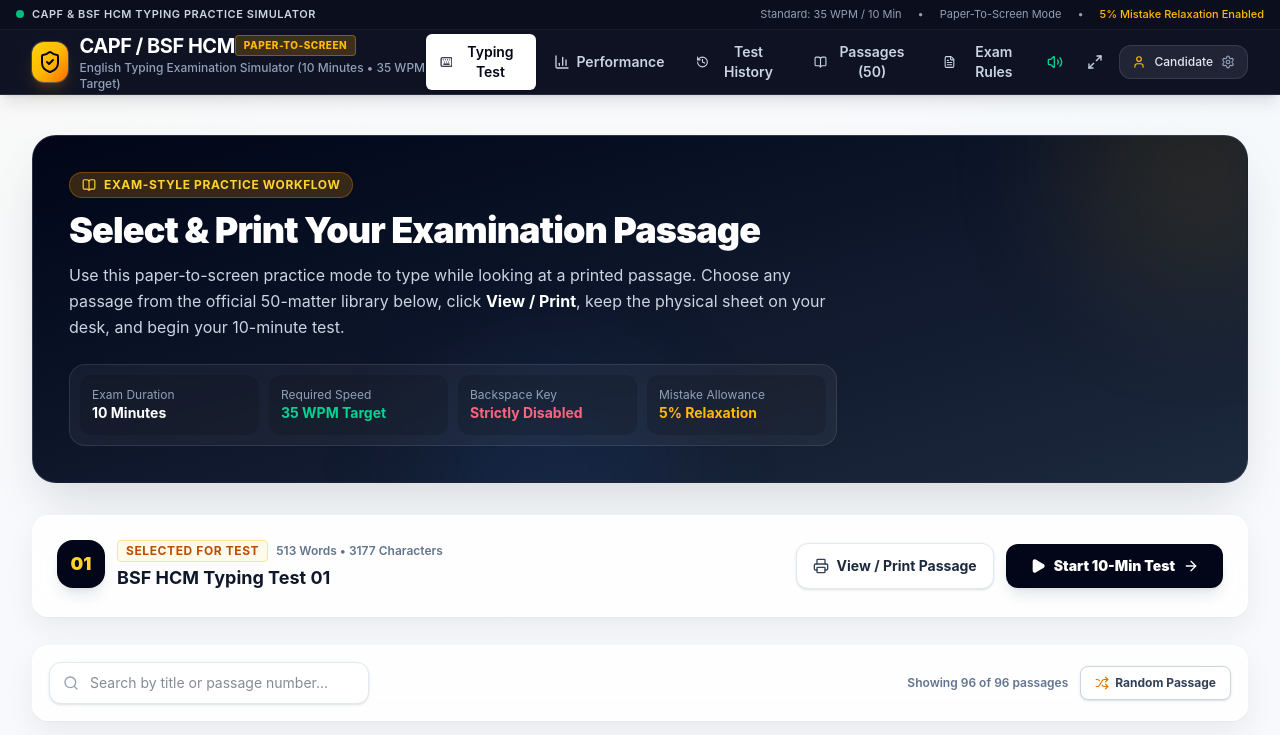
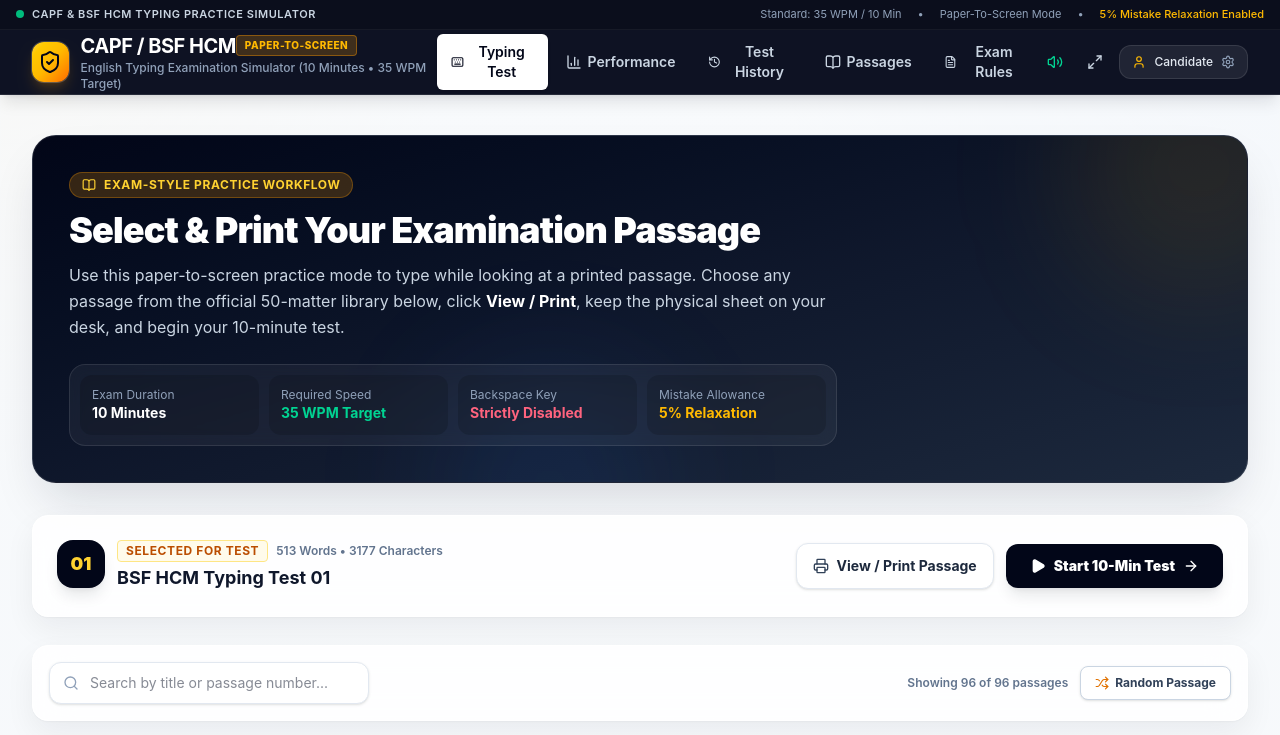
Before and after one commit to Prashantpowar45/bsf-capf-typing-test, a React (Vite) app: page / in a window 1280 px wide. Shown: the top 735 px of the page. Built offline with nearby package versions, Linux system fonts and the light colour scheme.

Commit message:
ui: remove stale hard-coded passage count

```diff
--- a/src/components/Navbar.tsx
+++ b/src/components/Navbar.tsx
@@ -152,7 +152,7 @@
                 }`}
               >
                 <BookOpen className="w-4 h-4" />
-                <span>Passages (50)</span>
+                <span>Passages</span>
               </button>
 
               <button
```
